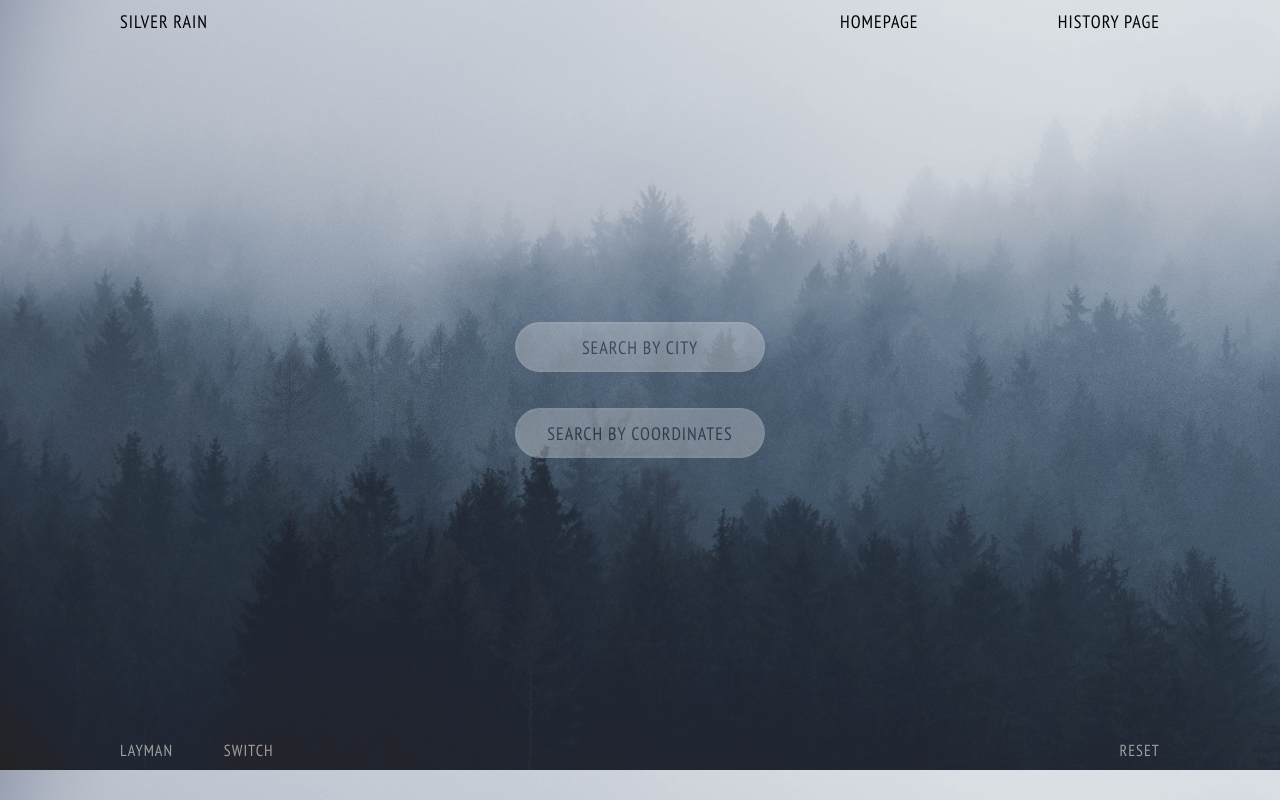
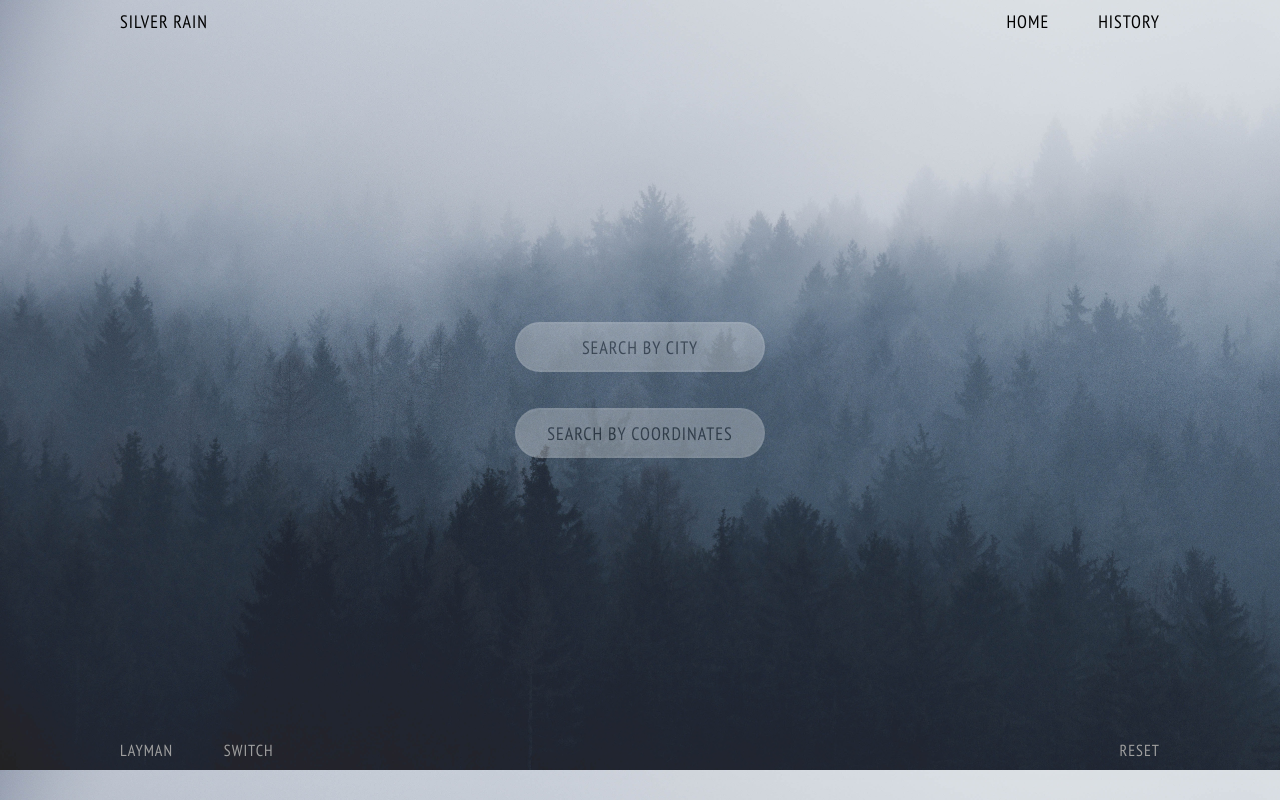
Before and after one commit to mmm-marek/weather-app, a React (Create React App) app: page / in a window 1280 px wide. Built offline with nearby package versions, Linux system fonts and the light colour scheme; no server answers.

Commit message:
Feat: Navigation links renamed and styled differently

```diff
--- a/src/Components/Navigation/Navigation.component.tsx
+++ b/src/Components/Navigation/Navigation.component.tsx
@@ -8,17 +8,14 @@ const Navigation = () => {
         <Fragment>
             <div className="navigation-container">
                 <Link className="nav-link logotype" to="/">
-                    {" "}
-                    SILVER RAIN{" "}
+                    SILVER RAIN
                 </Link>
                 <div className="links-container">
                     <Link className="nav-link" to="/">
-                        {" "}
-                        HOMEPAGE{" "}
+                        HOME
                     </Link>
                     <Link className="nav-link" to="/history-page">
-                        {" "}
-                        HISTORY PAGE{" "}
+                        HISTORY
                     </Link>
                 </div>
             </div>
--- a/src/Components/Navigation/Navigation.styles.scss
+++ b/src/Components/Navigation/Navigation.styles.scss
@@ -19,7 +19,7 @@
 
     .links-container {
         margin-right: 120px;
-        width: 25%;
+        width: 12%;
         display: flex;
         justify-content: space-between;
     }
```
